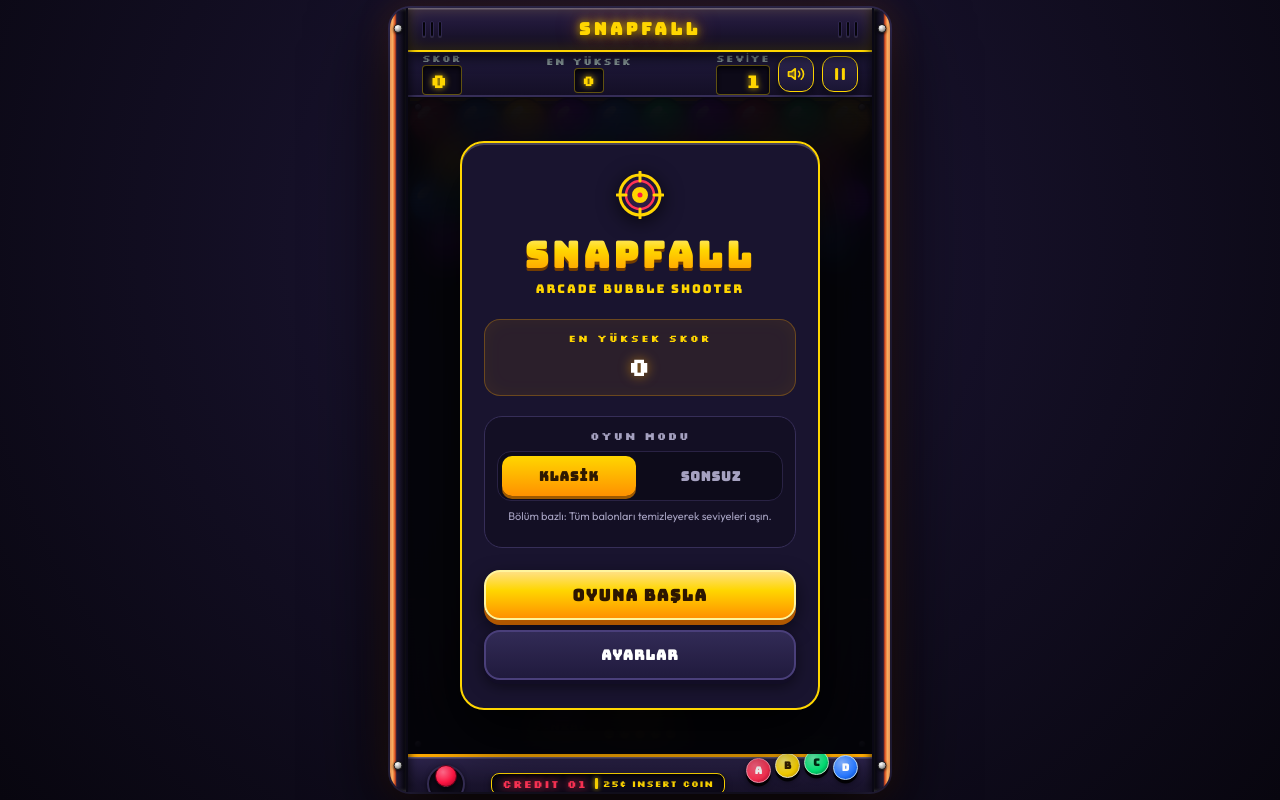
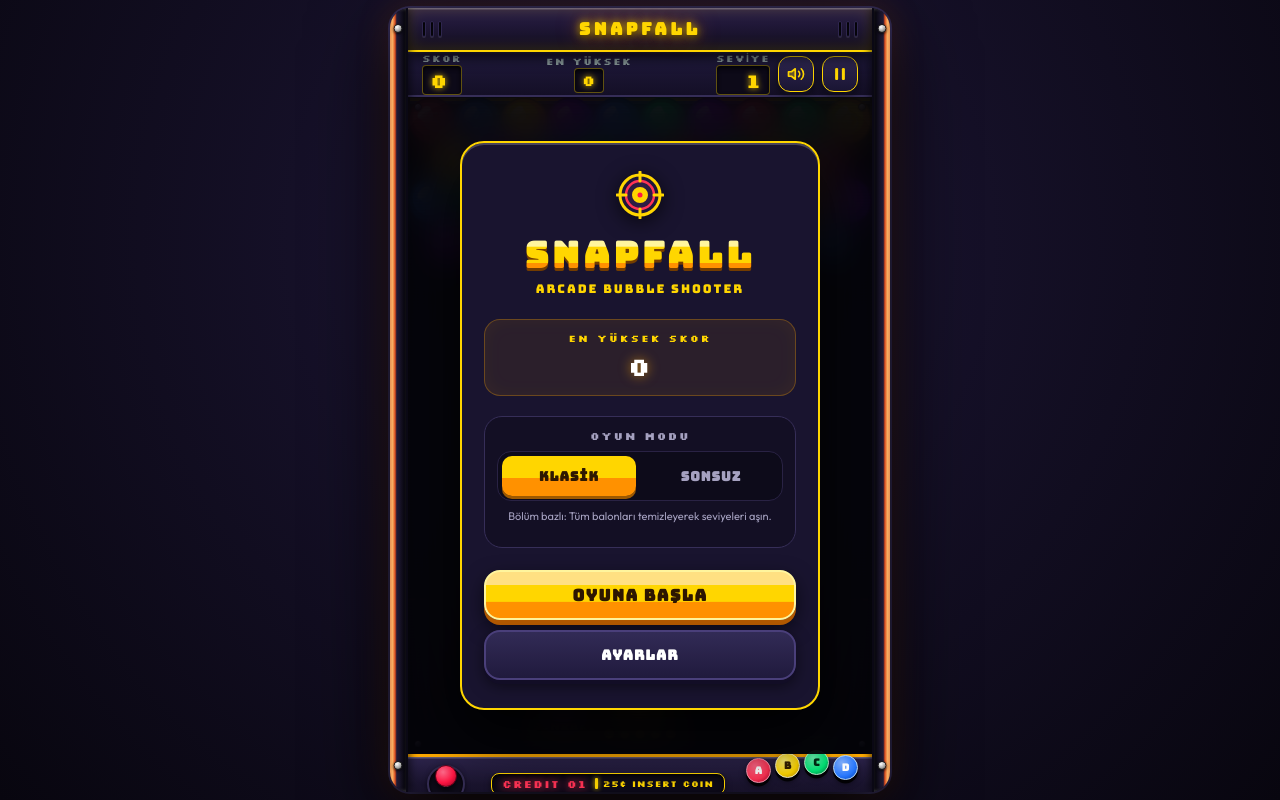
Before and after one commit to gokcank/Snapfall, a website built with Vite: page index.html in a window 1280 px wide. Built offline with nearby package versions, Linux system fonts and the light colour scheme.

Commit message:
feat: harden gradients into flat color bands for a period-accurate look
Replaces the smooth multi-stop gradients on bubbles, the main menu
title, and primary buttons with tight, sharp-edged color bands,
mimicking the limited shading depth of 90s arcade hardware instead
of today's soft pastel blends.

```diff
--- a/src/renderer.ts
+++ b/src/renderer.ts
@@ -45,9 +45,11 @@ export class CanvasRenderer {
       r * 0.98
     );
     bodyGrad.addColorStop(0, visual.light);
-    bodyGrad.addColorStop(0.36, visual.primary);
-    bodyGrad.addColorStop(0.85, visual.dark);
-    bodyGrad.addColorStop(1.0, "rgba(15, 12, 28, 0.55)");
+    bodyGrad.addColorStop(0.24, visual.light);
+    bodyGrad.addColorStop(0.26, visual.primary);
+    bodyGrad.addColorStop(0.7, visual.primary);
+    bodyGrad.addColorStop(0.72, visual.dark);
+    bodyGrad.addColorStop(1.0, visual.dark);
 
     ctx.beginPath();
     ctx.arc(x, y, r * 0.96, 0, Math.PI * 2);
--- a/src/style.css
+++ b/src/style.css
@@ -751,7 +751,7 @@ canvas#gameCanvas {
 .btn-primary {
   width: 100%;
   height: 50px;
-  background: linear-gradient(180deg, #ffe082 0%, #ffd600 40%, #ff9100 100%);
+  background: linear-gradient(180deg, #ffe082 0%, #ffe082 28%, #ffd600 29%, #ffd600 64%, #ff9100 65%, #ff9100 100%);
   color: #2d1600;
   border: 2px solid #fff59d;
   border-radius: 16px;
@@ -828,7 +828,7 @@ canvas#gameCanvas {
   font-size: 36px;
   font-weight: 700;
   letter-spacing: 4px;
-  background: linear-gradient(180deg, #fff59d 0%, #ffd600 40%, #ff9100 100%);
+  background: linear-gradient(180deg, #fff59d 0%, #fff59d 32%, #ffd600 33%, #ffd600 66%, #ff9100 67%, #ff9100 100%);
   -webkit-background-clip: text;
   -webkit-text-fill-color: transparent;
   margin-top: 4px;
@@ -926,7 +926,7 @@ canvas#gameCanvas {
 }
 
 .btn-mode.active {
-  background: linear-gradient(180deg, #ffd600 0%, #ff9100 100%);
+  background: linear-gradient(180deg, #ffd600 0%, #ffd600 55%, #ff9100 56%, #ff9100 100%);
   color: #2e1800;
   box-shadow: 0 3px 0 #9e5900;
 }
```
